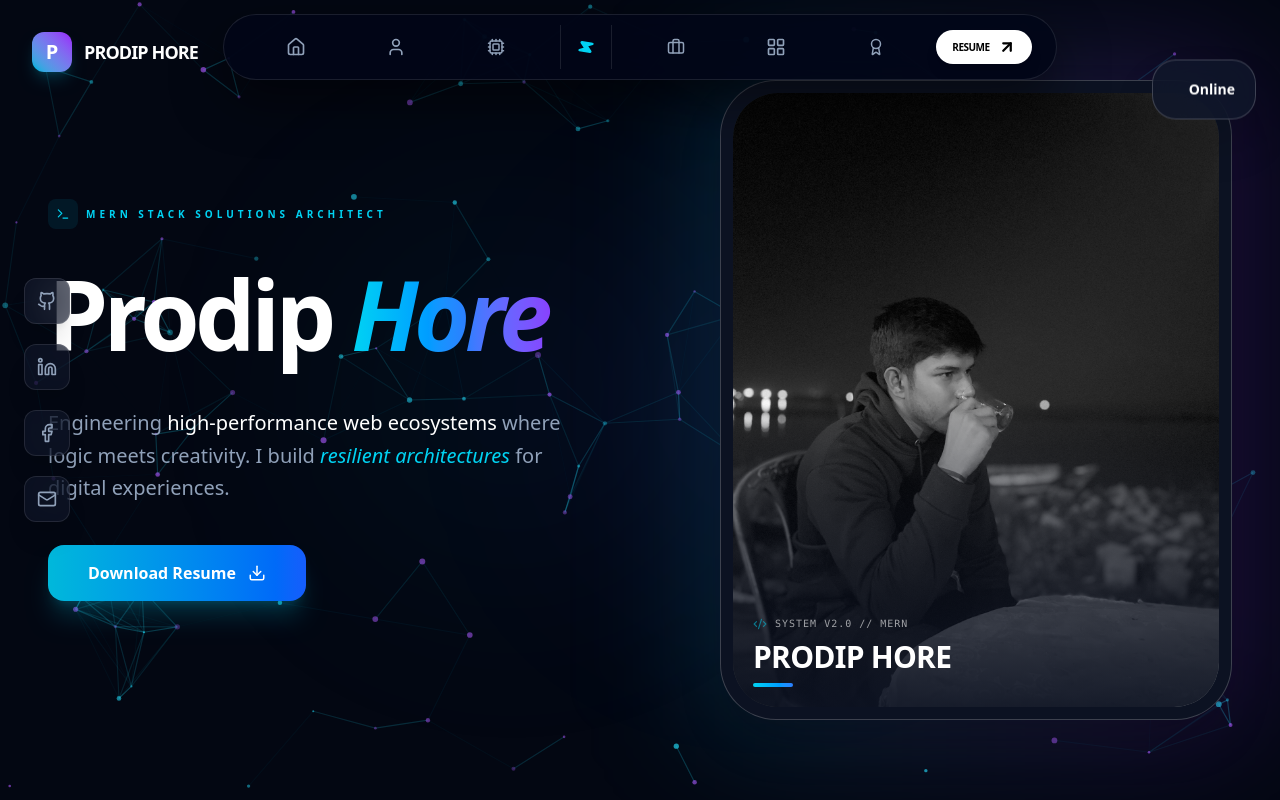
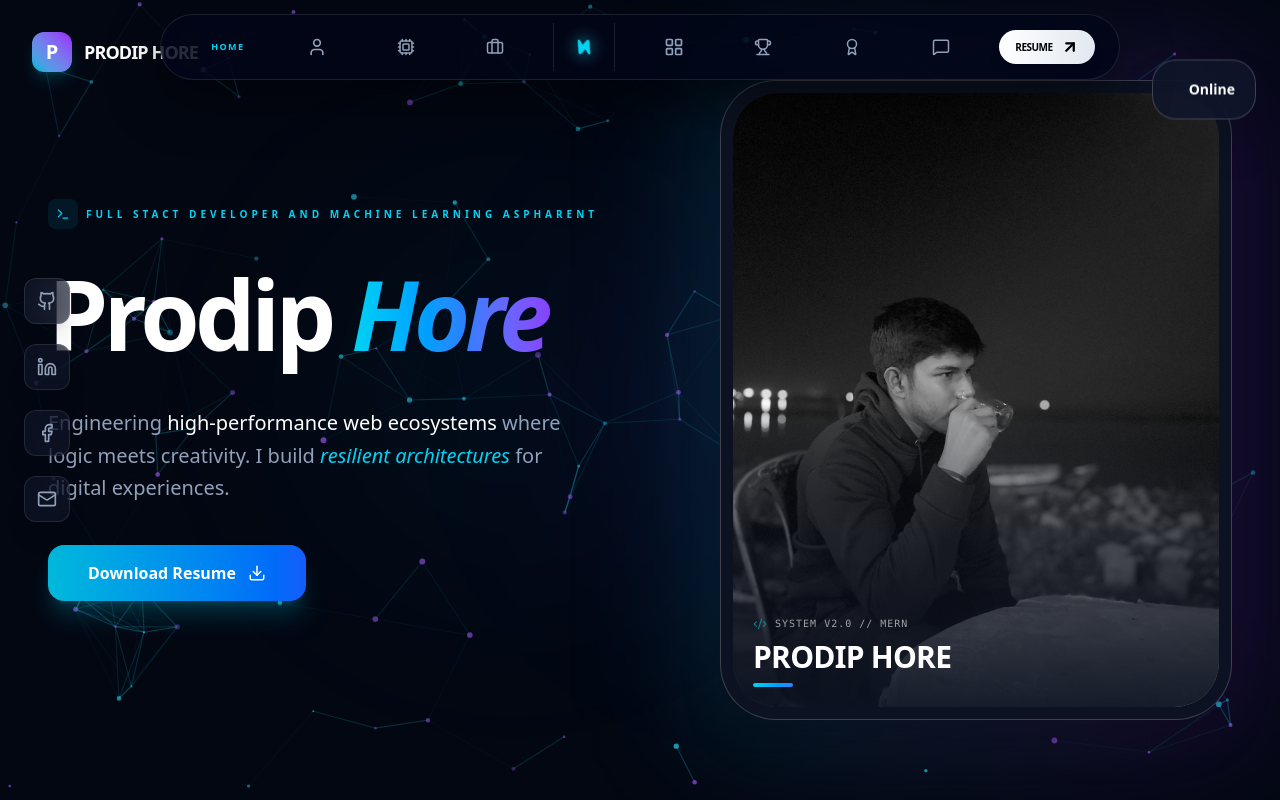
Before and after one commit to prodip2005/My-Portfolio, a React (Vite) app: page / in a window 1280 px wide. Shown: the top 800 px of the page. Built offline with nearby package versions, Linux system fonts and the light colour scheme.

Commit message:
Changed in skill vault

```diff
--- a/src/Components/Achievements.jsx
+++ b/src/Components/Achievements.jsx
@@ -52,7 +52,7 @@ const Achievements = () => {
 
                     <div className="md:text-right md:pb-4 shrink-0">
                         <p className="text-white/40 max-w-xs text-sm leading-relaxed mb-6">
-                            A curated list of my professional milestones and creative achievements.
+                            Acurated list of my professional milestones and creative achievements.
                         </p>
                         <div className="h-1.5 w-24 bg-gradient-to-r from-cyan-500 to-blue-600 ml-auto hidden md:block rounded-full" />
                     </div>
--- a/src/Components/Banner/Profile.jsx
+++ b/src/Components/Banner/Profile.jsx
@@ -86,7 +86,7 @@ const Profile = () => {
                             <Terminal size={14} className="text-cyan-400" />
                         </div>
                         <span className="text-cyan-400 text-[8px] lg:text-[10px] font-bold tracking-[0.3em] lg:tracking-[0.4em] uppercase">
-                            MERN Stack Solutions Architect
+                            Full Stact Developer and Machine Learning aspharent
                         </span>
                     </motion.div>
 
--- a/src/Components/Contact.jsx
+++ b/src/Components/Contact.jsx
@@ -40,7 +40,7 @@ const Contact = () => {
     ];
 
     return (
-        <section className="py-32 bg-transparent font-['Outfit'] text-white relative">
+        <section id='contact' className="py-32 bg-transparent font-['Outfit'] text-white relative">
             <div className="container mx-auto px-6 relative z-10">
 
                 {/* Section Header */}
--- a/src/Components/Navbar.jsx
+++ b/src/Components/Navbar.jsx
@@ -1,179 +1,192 @@
-import React, { useState } from 'react';
+import React, { useState, useEffect } from 'react';
 import { motion, AnimatePresence } from 'framer-motion';
 import {
-    Home, LayoutGrid, User, MessageSquare,
+    Home as HomeIcon, LayoutGrid, User, MessageSquare,
     Zap, ArrowUpRight, Cpu, Briefcase, Award, Trophy, MoreHorizontal, ChevronUp
 } from 'lucide-react';
 
 const Navbar = ({ isFooterVisible }) => {
     const [isMenuOpen, setIsMenuOpen] = useState(false);
+    const [activeSection, setActiveSection] = useState('home');
 
-    const mainLinks = [
-        { name: 'HOME', icon: <Home size={20} />, href: '#' },
-        { name: 'ABOUT', icon: <User size={20} />, href: '#about' },
+    const leftLinks = [
+        { name: 'HOME', icon: <HomeIcon size={20} />, href: '#home', id: 'home' },
+        { name: 'ABOUT', icon: <User size={20} />, href: '#about', id: 'about' },
+        { name: 'SKILLS', icon: <Cpu size={18} />, href: '#skill', id: 'skill' },
+        { name: 'EXPERIENCE', icon: <Briefcase size={18} />, href: '#experience', id: 'experience' },
     ];
 
-    const extraLinks = [
-        { name: 'SKILLS', icon: <Cpu size={18} />, href: '#skill' },
-        { name: 'EXPERIENCE', icon: <Briefcase size={18} />, href: '#experience' },
-        { name: 'PROJECTS', icon: <LayoutGrid size={20} />, href: '#projects' },
-        { name: 'ACHIEVEMENT', icon: <Trophy size={18} />, href: '#achievements' },
-        { name: 'CERTIFICATE', icon: <Award size={18} />, href: '#certificates' },
-        { name: 'CONTACT', icon: <MessageSquare size={18} />, href: '/contact' },
+    const rightLinks = [
+        { name: 'PROJECTS', icon: <LayoutGrid size={20} />, href: '#projects', id: 'projects' },
+        { name: 'ACHIEVEMENT', icon: <Trophy size={18} />, href: '#achievements', id: 'achievements' },
+        { name: 'CERTIFICATES', icon: <Award size={18} />, href: '#certificates', id: 'certificates' },
+        { name: 'CONTACT', icon: <MessageSquare size={18} />, href: '#contact', id: 'contact' },
     ];
+
+    const allLinks = [...leftLinks, ...rightLinks];
+
+    useEffect(() => {
+        const observerOptions = {
+            root: null,
+            rootMargin: '-45% 0px -45% 0px',
+            threshold: 0
+        };
+
+        const observerCallback = (entries) => {
+            entries.forEach((entry) => {
+                if (entry.isIntersecting) {
+                    setActiveSection(entry.target.id);
+                }
+            });
+        };
+
+        const observer = new IntersectionObserver(observerCallback, observerOptions);
+        allLinks.forEach((link) => {
+            const element = document.getElementById(link.id);
+            if (element) observer.observe(element);
+        });
+
+        return () => observer.disconnect();
+    }, []);
 
     return (
         <motion.div
             initial={{ y: 100, opacity: 0 }}
-            animate={{
-                y: isFooterVisible ? -(window.innerHeight - 120) : 0,
-                opacity: 1,
-            }}
-            transition={{
-                duration: 1,
-                ease: [0.16, 1, 0.3, 1],
-            }}
+            animate={{ y: isFooterVisible ? -(window.innerHeight - 120) : 0, opacity: 1 }}
             className="fixed bottom-6 lg:bottom-10 left-0 right-0 z-[100] flex justify-center items-center pointer-events-none px-4"
         >
             <div className="relative flex flex-col items-center">
-
-                {/* --- MOBILE DROPDOWN MENU --- */}
+                {/* Mobile Dropdown */}
                 <AnimatePresence>
                     {isMenuOpen && (
                         <motion.div
-                            initial={{ opacity: 0, y: 15, scale: 0.95 }}
+                            initial={{ opacity: 0, y: 10, scale: 0.95 }}
                             animate={{ opacity: 1, y: -10, scale: 1 }}
-                            exit={{ opacity: 0, y: 15, scale: 0.95 }}
+                            exit={{ opacity: 0, y: 10, scale: 0.95 }}
                             className="absolute bottom-full mb-4 bg-slate-900/95 backdrop-blur-2xl border border-white/10 rounded-3xl p-4 shadow-2xl pointer-events-auto flex flex-col gap-3 min-w-[200px] lg:hidden"
                         >
-                            {extraLinks.map((link) => (
-                                <motion.a
-                                    key={link.name}
-                                    href={link.href}
-                                    className="flex items-center gap-3 text-slate-400 hover:text-cyan-400 px-3 py-2 transition-colors group"
-                                    whileTap={{ scale: 0.95 }}
-                                >
-                                    <span className="group-hover:text-cyan-400 transition-colors">{link.icon}</span>
-                                    <span className="text-[10px] font-black uppercase tracking-widest">{link.name}</span>
-                                </motion.a>
+                            {allLinks.map((link) => (
+                                <a key={link.name} href={link.href} onClick={() => setIsMenuOpen(false)}
+                                    className={`flex items-center gap-3 px-3 py-2 rounded-xl transition-all ${activeSection === link.id ? 'bg-cyan-500/20 text-cyan-400' : 'text-slate-400'}`}>
+                                    {link.icon}
+                                    <span className="text-[10px] font-bold uppercase tracking-widest">{link.name}</span>
+                                </a>
                             ))}
                         </motion.div>
                     )}
                 </AnimatePresence>
 
-                {/* --- MAIN NAVBAR --- */}
-                <motion.div
-                    animate={!isFooterVisible ? { y: [0, -6, 0] } : { y: 0 }}
-                    transition={{
-                        duration: 3,
-                        repeat: Infinity,
-                        ease: "easeInOut"
-                    }}
-                    className="relative flex items-center bg-slate-950/90 backdrop-blur-2xl px-3 lg:px-6 py-2 lg:py-2.5 rounded-[3rem] shadow-[0_20px_50px_rgba(0,0,0,0.5)] border border-white/10 pointer-events-auto max-w-full overflow-hidden"
-                >
-                    {/* Desktop View */}
+                {/* Main Navbar */}
+                <div className="relative flex items-center bg-slate-950/80 backdrop-blur-3xl px-3 lg:px-6 py-2 rounded-[3rem] shadow-[0_20px_50px_rgba(0,0,0,0.5)] border border-white/10 pointer-events-auto">
                     <div className="hidden lg:flex items-center">
                         <div className="flex items-center gap-1 pr-4 border-r border-white/10">
-                            {mainLinks.map(link => (
-                                <NavItem key={link.name} link={link} />
+                            {leftLinks.map(link => (
+                                <NavItem key={link.name} link={link} isActive={activeSection === link.id} />
                             ))}
-                            <NavItem link={extraLinks[0]} />
                         </div>
 
-                        <div className="mx-4">
-                            <motion.div
-                                animate={{ rotate: 360 }}
-                                transition={{ duration: 6, repeat: Infinity, ease: "linear" }}
-                            >
-                                <Zap size={18} className="text-cyan-400" fill="currentColor" />
+                        <div className="mx-5">
+                            <motion.div animate={{ rotate: 360 }} transition={{ duration: 8, repeat: Infinity, ease: "linear" }}>
+                                <Zap size={20} className="text-cyan-400 drop-shadow-[0_0_8px_rgba(34,211,238,0.8)]" fill="currentColor" />
                             </motion.div>
                         </div>
 
                         <div className="flex items-center gap-1 pl-4 border-l border-white/10">
-                            <NavItem link={extraLinks[1]} />
-                            <NavItem link={extraLinks[2]} />
-                            <NavItem link={extraLinks[4]} />
+                            {rightLinks.map(link => (
+                                <NavItem key={link.name} link={link} isActive={activeSection === link.id} />
+                            ))}
                             <ResumeButton />
                         </div>
                     </div>
 
                     {/* Mobile View */}
-                    <div className="flex lg:hidden items-center gap-1">
-                        {mainLinks.map((link) => (
-                            <motion.a
-                                key={link.name}
-                                href={link.href}
-                                className="w-11 h-11 flex items-center justify-center text-slate-400 rounded-full"
-                                whileTap={{ scale: 0.9 }}
-                            >
-                                {link.icon}
-                            </motion.a>
-                        ))}
+                    <div className="flex lg:hidden items-center gap-2">
+                        <NavItem link={leftLinks[0]} isActive={activeSection === 'home'} />
                         <div className="w-[1px] h-6 bg-white/10 mx-1" />
-                        <motion.button
-                            onClick={() => setIsMenuOpen(!isMenuOpen)}
-                            className={`w-11 h-11 flex items-center justify-center rounded-full transition-colors ${isMenuOpen ? 'bg-cyan-500 text-white' : 'text-slate-400'}`}
-                            whileTap={{ scale: 0.9 }}
-                        >
+                        <motion.button onClick={() => setIsMenuOpen(!isMenuOpen)}
+                            className={`w-11 h-11 flex items-center justify-center rounded-full transition-all ${isMenuOpen ? 'bg-cyan-500 text-white' : 'text-slate-400'}`}>
                             {isMenuOpen ? <ChevronUp size={22} /> : <MoreHorizontal size={22} />}
                         </motion.button>
                         <ResumeButton />
                     </div>
-                </motion.div>
+                </div>
             </div>
         </motion.div>
     );
 };
 
-// --- Sub Components ---
-const NavItem = ({ link }) => {
+// --- Updated NavItem with Slide-up Animation ---
+const NavItem = ({ link, isActive }) => {
     const [isHovered, setIsHovered] = useState(false);
+    const activeState = isHovered || isActive;
+
     return (
         <motion.a
             href={link.href}
             onMouseEnter={() => setIsHovered(true)}
             onMouseLeave={() => setIsHovered(false)}
-            className="relative w-24 h-11 flex items-center justify-center rounded-xl overflow-hidden transition-all"
+            className="relative min-w-[85px] h-12 flex items-center justify-center rounded-2xl transition-all group overflow-hidden"
         >
-            <AnimatePresence mode="wait">
-                {isHovered ? (
-                    <motion.span
-                        key="n"
-                        initial={{ y: 15, opacity: 0 }}
-                        animate={{ y: 0, opacity: 1 }}
-                        exit={{ y: -15, opacity: 0 }}
-                        transition={{ duration: 0.2 }}
-                        className="text-cyan-400 text-[9px] font-black uppercase tracking-[0.12em] text-center"
-                    >
-                        {link.name}
-                    </motion.span>
-                ) : (
-                    <motion.span
-                        key="i"
-                        initial={{ y: -15, opacity: 0 }}
-                        animate={{ y: 0, opacity: 1 }}
-                        exit={{ y: 15, opacity: 0 }}
-                        transition={{ duration: 0.2 }}
-                        className="text-slate-400 group-hover:text-cyan-400 transition-colors"
-                    >
-                        {link.icon}
-                    </motion.span>
+            {/* Background Glow */}
+            <AnimatePresence>
+                {activeState && (
+                    <motion.div
+                        layoutId="nav-glow"
+                        initial={{ opacity: 0, scale: 0.8 }}
+                        animate={{ opacity: 1, scale: 1 }}
+                        exit={{ opacity: 0, scale: 0.8 }}
+                        className="absolute inset-0 bg-cyan-500/10 rounded-xl -z-10"
+                    />
                 )}
             </AnimatePresence>
-            {isHovered && <motion.div layoutId="nbg" className="absolute inset-0 bg-cyan-500/10 rounded-xl -z-10" />}
+
+            {/* Animation Container */}
+            <div className="relative flex flex-col items-center justify-center overflow-hidden h-full w-full">
+                {/* Icon Section */}
+                <motion.span
+                    animate={{
+                        y: activeState ? -40 : 0,
+                        opacity: activeState ? 0 : 1
+                    }}
+                    transition={{ duration: 0.3, ease: "easeInOut" }}
+                    className="absolute text-slate-400 group-hover:text-cyan-400"
+                >
+                    {link.icon}
+                </motion.span>
+
+                {/* Text Section */}
+                <motion.span
+                    initial={{ y: 40, opacity: 0 }}
+                    animate={{
+                        y: activeState ? 0 : 40,
+                        opacity: activeState ? 1 : 0
+                    }}
+                    transition={{ duration: 0.3, ease: "easeInOut" }}
+                    className="absolute text-cyan-400 text-[9px] font-black uppercase tracking-[0.15em] whitespace-nowrap"
+                >
+                    {link.name}
+                </motion.span>
+            </div>
+
+            {/* Indicator Dot */}
+            {isActive && (
+                <motion.div
+                    layoutId="active-dot"
+                    className="absolute bottom-1 w-1 h-1 bg-cyan-400 rounded-full"
+                />
+            )}
         </motion.a>
     );
 };
 
 const ResumeButton = () => (
     <motion.a
-        href="https://drive.google.com/file/d/1I0a6FWeUTrH5-4tJc1Gv3oKwcza5XrEP/view?usp=sharing"
-        target="_blank"
-        rel="noopener noreferrer"
+        href="#"
+        whileHover={{ scale: 1.05 }}
         whileTap={{ scale: 0.95 }}
-        className="ml-2 flex items-center gap-2 px-4 py-2 bg-white text-black rounded-full shadow-lg transition-all group shrink-0 hover:bg-cyan-400 hover:text-white"
+        className="ml-3 flex items-center gap-2 px-4 py-2 bg-gradient-to-r from-white to-slate-200 text-black rounded-full shadow-lg group hover:from-cyan-400 hover:to-cyan-500 hover:text-white transition-all duration-300 shrink-0"
     >
-        <span className="font-black text-[10px] uppercase tracking-tighter hidden sm:block">Resume</span>
+        <span className="font-black text-[10px] uppercase tracking-tighter hidden xl:block">Resume</span>
         <ArrowUpRight size={18} strokeWidth={3} className="group-hover:translate-x-0.5 group-hover:-translate-y-0.5 transition-transform" />
     </motion.a>
 );
--- a/src/Components/Skills/SkillSection.jsx
+++ b/src/Components/Skills/SkillSection.jsx
@@ -43,11 +43,12 @@ const SkillSection = () => {
         const engine = engineRef.current;
         const container = containerRef.current;
         const scene = sceneRef.current;
-        if (!container || !scene) return;
+
+        // Mobile check: Desktop/Tablet na hole physics start hobe na
+        if (!container || !scene || window.innerWidth < 1024) return;
 
         const width = container.clientWidth;
         const height = container.clientHeight;
-        const isMobile = window.innerWidth < 640;
 
         const render = Matter.Render.create({
             element: scene,
@@ -55,13 +56,13 @@ const SkillSection = () => {
             options: {
                 width,
                 height,
-                background: 'transparent', // Matter.js background set to transparent
+                background: 'transparent',
                 wireframes: false,
                 pixelRatio: window.devicePixelRatio
             }
         });
 
-        const mouseBody = Matter.Bodies.circle(0, 0, isMobile ? 30 : 40, {
+        const mouseBody = Matter.Bodies.circle(0, 0, 40, {
             isStatic: true, render: { visible: false }
         });
 
@@ -81,7 +82,7 @@ const SkillSection = () => {
 
         const allSkillItems = Object.values(SKILLS_DATA).flatMap(cat => cat.items);
         const balls = allSkillItems.map((skill, i) => {
-            const visualRadius = isMobile ? 14 : 27;
+            const visualRadius = 27;
             const collisionRadius = visualRadius + 3;
 
             return Matter.Bodies.circle(width / 2 + (Math.random() * 40 - 20), -50 - (i * 40), collisionRadius, {
@@ -89,7 +90,7 @@ const SkillSection = () => {
                 friction: 0.1,
                 render: {
                     sprite: {
-                        texture: createNeonBubble(skill.name, skill.color, visualRadius, isMobile)
+                        texture: createNeonBubble(skill.name, skill.color, visualRadius, false)
                     }
                 }
             });
@@ -106,9 +107,6 @@ const SkillSection = () => {
 
         container.addEventListener('mousemove', handleInteraction);
         container.addEventListener('mouseleave', handleEnd);
-        container.addEventListener('touchstart', handleInteraction, { passive: true });
-        container.addEventListener('touchmove', handleInteraction, { passive: true });
-        container.addEventListener('touchend', handleEnd);
 
         Matter.World.add(engine.world, [...bowlWalls, ...balls, mouseBody]);
         Matter.Runner.run(Matter.Runner.create(), engine);
@@ -126,24 +124,23 @@ const SkillSection = () => {
 
     const createNeonBubble = (text, color, radius, isMobile) => {
         const canvas = document.createElement('canvas');
-        const size = isMobile ? 80 : 120; canvas.width = size; canvas.height = size;
+        const size = 120; canvas.width = size; canvas.height = size;
         const ctx = canvas.getContext('2d');
         const centerX = size / 2; const centerY = size / 2;
 
         ctx.shadowBlur = 12; ctx.shadowColor = color;
         ctx.beginPath();
         ctx.arc(centerX, centerY, radius, 0, Math.PI * 2);
-        ctx.strokeStyle = color; ctx.lineWidth = isMobile ? 2 : 3; ctx.stroke();
+        ctx.strokeStyle = color; ctx.lineWidth = 3; ctx.stroke();
 
         ctx.fillStyle = "#ffffff";
-        ctx.font = `bold ${isMobile ? '9px' : '11px'} sans-serif`;
-        ctx.textAlign = "center"; ctx.fillText(text, centerX, centerY + (isMobile ? 3 : 4));
+        ctx.font = `bold 11px sans-serif`;
+        ctx.textAlign = "center"; ctx.fillText(text, centerX, centerY + 4);
 
         return canvas.toDataURL();
     };
 
     return (
-        // bg-black was removed to make it transparent
         <section id='skill' className="relative min-h-screen py-24 bg-transparent flex flex-col items-center justify-center overflow-hidden">
             <div className="relative z-10 w-full max-w-[1400px] px-6 md:px-12 grid grid-cols-1 lg:grid-cols-3 gap-y-12 lg:gap-x-20 items-center">
 
@@ -152,7 +149,8 @@ const SkillSection = () => {
                     <CategoryCard data={SKILLS_DATA.backend} />
                 </div>
 
-                <div className="flex flex-col items-center order-1 lg:order-2">
+                {/* Physics Container: Hidden on mobile (hidden), shown on Large screens (lg:flex) */}
+                <div className="hidden lg:flex flex-col items-center order-1 lg:order-2">
                     <div className="relative w-full max-w-[300px] aspect-square sm:max-w-[400px] md:max-w-[480px]" ref={containerRef}>
                         <div className="absolute -top-12 left-1/2 -translate-x-1/2 z-30 w-full text-center">
                             <h2 className="text-white font-black text-2xl md:text-4xl italic tracking-tighter uppercase">
@@ -163,7 +161,7 @@ const SkillSection = () => {
                         {/* Glass Bowl Visual */}
                         <div className="absolute inset-0 bg-white/[0.03] backdrop-blur-2xl rounded-b-[150px] md:rounded-b-[240px] border-b border-x border-white/10 shadow-2xl z-10 pointer-events-none" />
 
-                        {/* Energy Glow Background (Kept subtle for contrast) */}
+                        {/* Energy Glow Background */}
                         <div className="absolute inset-0 rounded-b-[240px] overflow-hidden">
                             <div className="absolute inset-0 bg-gradient-to-t from-cyan-500/10 to-transparent opacity-30" />
                         </div>
@@ -171,6 +169,13 @@ const SkillSection = () => {
                         {/* Physics Canvas */}
                         <div ref={sceneRef} className="absolute inset-0 z-20 overflow-hidden rounded-b-[150px] md:rounded-b-[240px]" />
                     </div>
+                </div>
+
+                {/* Mobile Title: Displayed only on small screens because the main vault is hidden */}
+                <div className="lg:hidden text-center order-1">
+                    <h2 className="text-white font-black text-3xl italic tracking-tighter uppercase">
+                        SKILL <span className="text-cyan-400 opacity-50">VAULT</span>
+                    </h2>
                 </div>
 
                 <div className="space-y-8 order-3">
--- a/src/Pages/Home/Home.jsx
+++ b/src/Pages/Home/Home.jsx
@@ -13,14 +13,14 @@ const Home = () => {
     return (
         <div className="relative overflow-x-hidden">
             <SocialSidebar />
-            <Profile />
-            <About />
-            <SkillSection />
-            <Experience />
-            <Projects />
-            <Achievements />
-            <Certificate />
-            <Contact/>
+            <div id="home"><Profile /></div>
+            <div id="about"><About /></div>
+            <div id="skill"><SkillSection /></div>
+            <div id="experience"><Experience /></div>
+            <div id="projects"><Projects /></div>
+            <div id="achievements"><Achievements /></div>
+            <div id="certificates"><Certificate /></div>
+
             {/* Other sections like Projects, Experience can be added here */}
         </div>
     );
```
